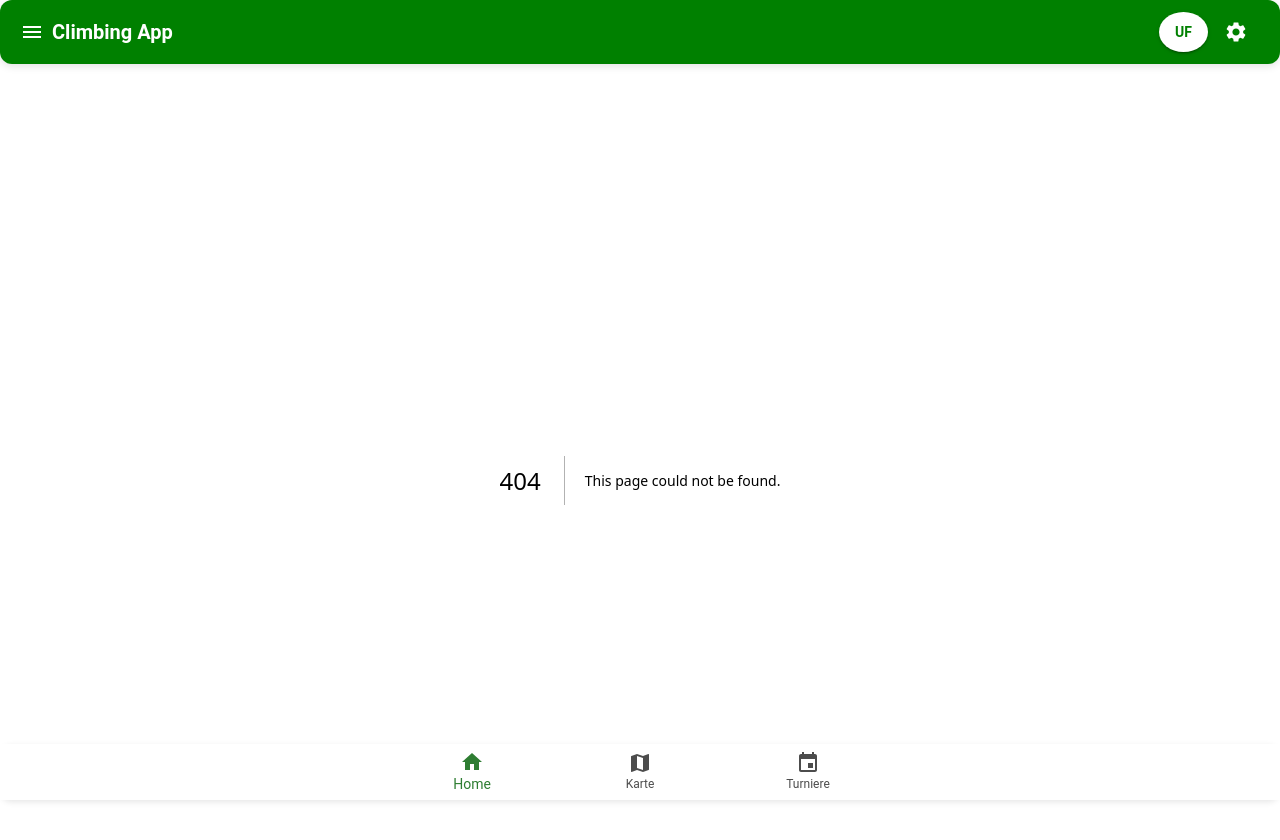
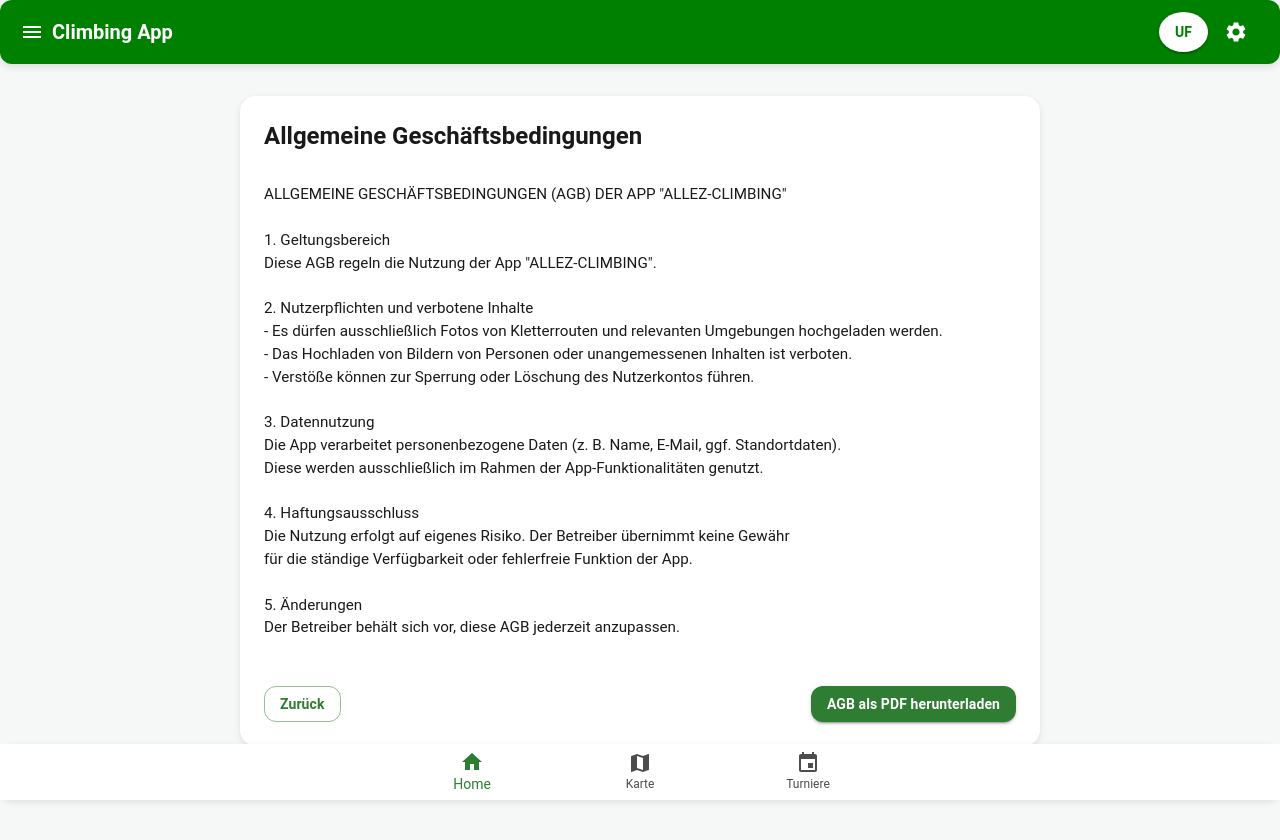
Before and after one commit to JonasFlachmann/ClimbingTurnamentAppPublic, a Next.js app: page /agb in a window 1280 px wide. Before the commit this address had no page. Shown: the top 840 px of the page. Built offline with nearby package versions, Linux system fonts and the light colour scheme.

Commit message:
agb.tsx erstellen

```diff
--- /dev/null
+++ b/pages/agb.tsx
@@ -0,0 +1,72 @@
+"use client";
+
+import { Box, Paper, Typography, Button } from "@mui/material";
+import Link from "next/link";
+
+export default function AgbPage() {
+  const agbText = `
+ALLGEMEINE GESCHÄFTSBEDINGUNGEN (AGB) DER APP "ALLEZ-CLIMBING"
+
+1. Geltungsbereich
+Diese AGB regeln die Nutzung der App "ALLEZ-CLIMBING".
+
+2. Nutzerpflichten und verbotene Inhalte
+- Es dürfen ausschließlich Fotos von Kletterrouten und relevanten Umgebungen hochgeladen werden.
+- Das Hochladen von Bildern von Personen oder unangemessenen Inhalten ist verboten.
+- Verstöße können zur Sperrung oder Löschung des Nutzerkontos führen.
+
+3. Datennutzung
+Die App verarbeitet personenbezogene Daten (z. B. Name, E-Mail, ggf. Standortdaten).
+Diese werden ausschließlich im Rahmen der App-Funktionalitäten genutzt.
+
+4. Haftungsausschluss
+Die Nutzung erfolgt auf eigenes Risiko. Der Betreiber übernimmt keine Gewähr
+für die ständige Verfügbarkeit oder fehlerfreie Funktion der App.
+
+5. Änderungen
+Der Betreiber behält sich vor, diese AGB jederzeit anzupassen.
+  `;
+
+  const downloadPdf = () => {
+    const blob = new Blob([agbText], { type: "application/pdf" });
+    const url = URL.createObjectURL(blob);
+    const a = document.createElement("a");
+    a.href = url;
+    a.download = "AGB_ALLEZ-CLIMBING.pdf";
+    a.click();
+    URL.revokeObjectURL(url);
+  };
+
+  return (
+    <Box
+      sx={{
+        p: 2,
+        display: "flex",
+        justifyContent: "center",
+        pb: "calc(env(safe-area-inset-bottom, 0px) + 96px)",
+      }}
+    >
+      <Paper elevation={3} sx={{ width: "100%", maxWidth: 800, p: 3, borderRadius: 2 }}>
+        <Typography variant="h5" fontWeight={700} gutterBottom>
+          Allgemeine Geschäftsbedingungen
+        </Typography>
+
+        <Typography
+          variant="body1"
+          sx={{ whiteSpace: "pre-wrap", mb: 3 }}
+        >
+          {agbText}
+        </Typography>
+
+        <Box sx={{ display: "flex", justifyContent: "space-between", gap: 2 }}>
+          <Link href="/register" passHref>
+            <Button variant="outlined">Zurück</Button>
+          </Link>
+          <Button variant="contained" color="primary" onClick={downloadPdf}>
+            AGB als PDF herunterladen
+          </Button>
+        </Box>
+      </Paper>
+    </Box>
+  );
+}
```
